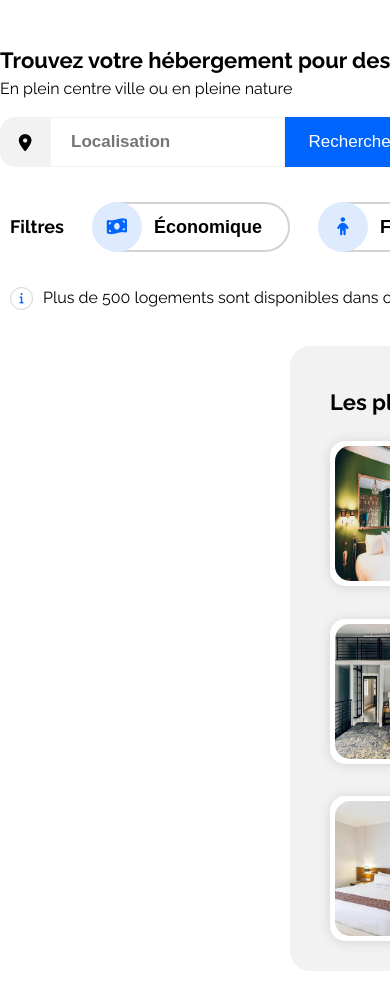
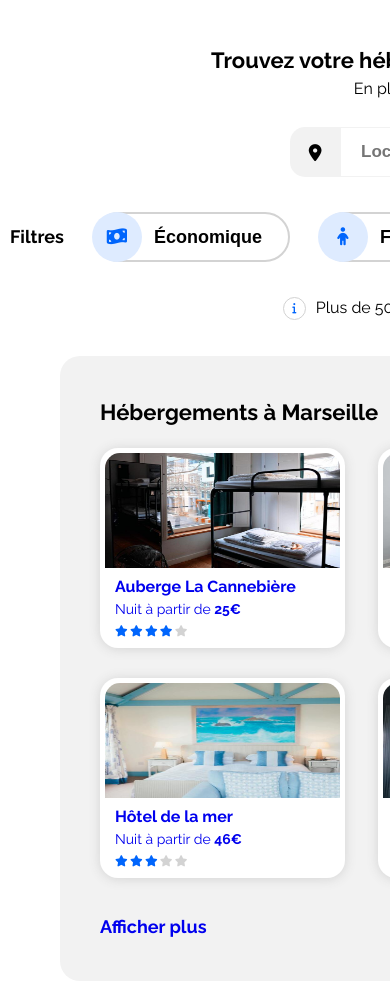
Before and after one commit to SdevOne/Project_2_Reservia, a plain HTML site: page index.html in a window 390 px wide. Shown: the part 101-1100 px from the top of the page. Drawn offline with Linux system fonts and the light colour scheme.

Commit message:
addition of the tablet landscape orientation design

```diff
--- a/css/style.css
+++ b/css/style.css
@@ -767,19 +767,48 @@ button {
         width: 100rem;
     }
 
-    .accommodation {
-        margin-bottom: 4rem;
+    .main-title {
+        margin-bottom: 3rem;
+        display: -webkit-box;
+        display: -ms-flexbox;
+        display: flex;
         -webkit-box-orient: vertical;
-        -webkit-box-direction: reverse;
-        -ms-flex-direction: column-reverse;
-        flex-direction: column-reverse;
+        -webkit-box-direction: normal;
+        -ms-flex-direction: column;
+        flex-direction: column;
+        -ms-flex-line-pack: center;
         -webkit-box-align: center;
         -ms-flex-align: center;
         align-items: center;
     }
 
+    .search-bar {
+        margin: 2rem auto 3.5rem;
+    }
+
+    .information {
+        -webkit-box-pack: center;
+        -ms-flex-pack: center;
+        justify-content: center;
+    }
+
+    .accommodation {
+        margin-bottom: 5rem;
+        -webkit-box-orient: vertical;
+        -webkit-box-direction: normal;
+        -ms-flex-direction: column;
+        flex-direction: column;
+        -webkit-box-align: center;
+        -ms-flex-align: center;
+        align-items: center;
+    }
+
+    .accommodation--section {
+        margin-bottom: 4rem;
+    }
+
     .most-popular {
-        margin-bottom: 4rem;
+        margin-bottom: 0;
     }
 
     .activities--title {
```
